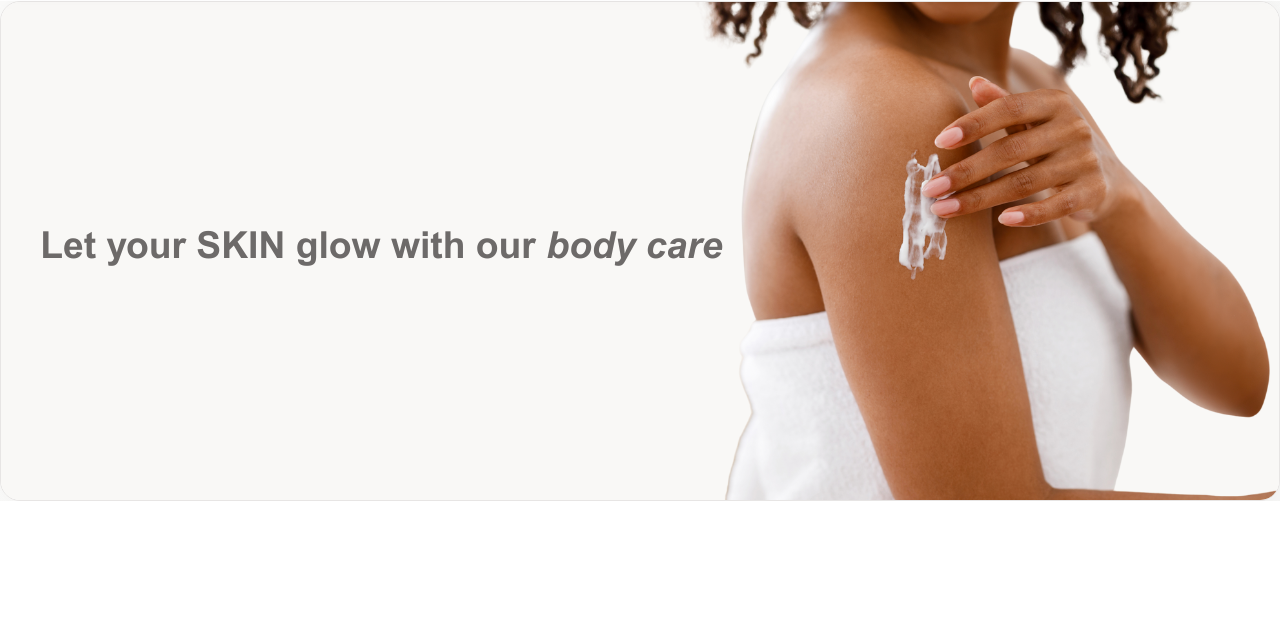
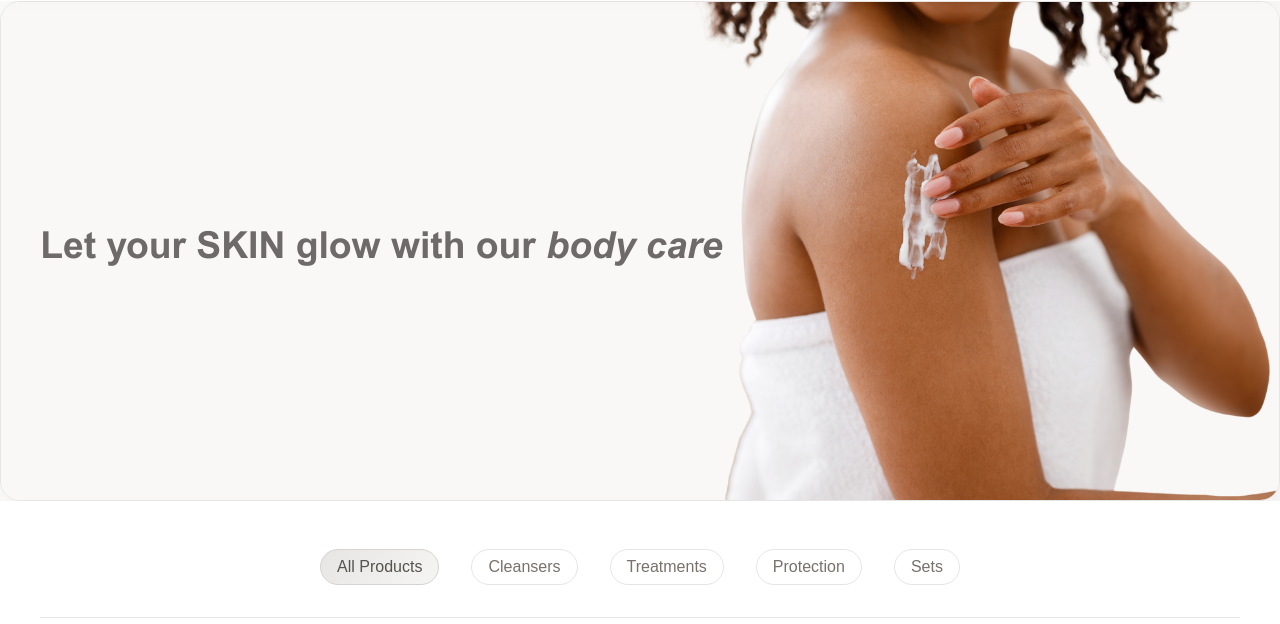
Before and after one commit to elle-lele/6809681445_MyShop, a plain HTML site: page my2ndcategory.html in a window 1280 px wide. Shown: the part 104-728 px from the top of the page. Drawn offline with Linux system fonts and the light colour scheme.

Commit message:
index_last_2

```diff
--- a/my2ndcategory.html
+++ b/my2ndcategory.html
@@ -33,3 +33,13 @@
             <img src="resources/cat2hero.png" alt="Hero_2 Image">
         </div>
     </section>
+
+    <div class="filter_bar">
+        <div class="filter_left">
+            <button class="filter_btn active">All Products</button>
+            <button class="filter_btn">Cleansers</button>
+            <button class="filter_btn">Treatments</button>
+            <button class="filter_btn">Protection</button>
+            <button class="filter_btn">Sets</button>
+        </div>
+    </div>
```
Also changed, not shown: index.html (+1 -1 lines), resources/last_1.png (added).
